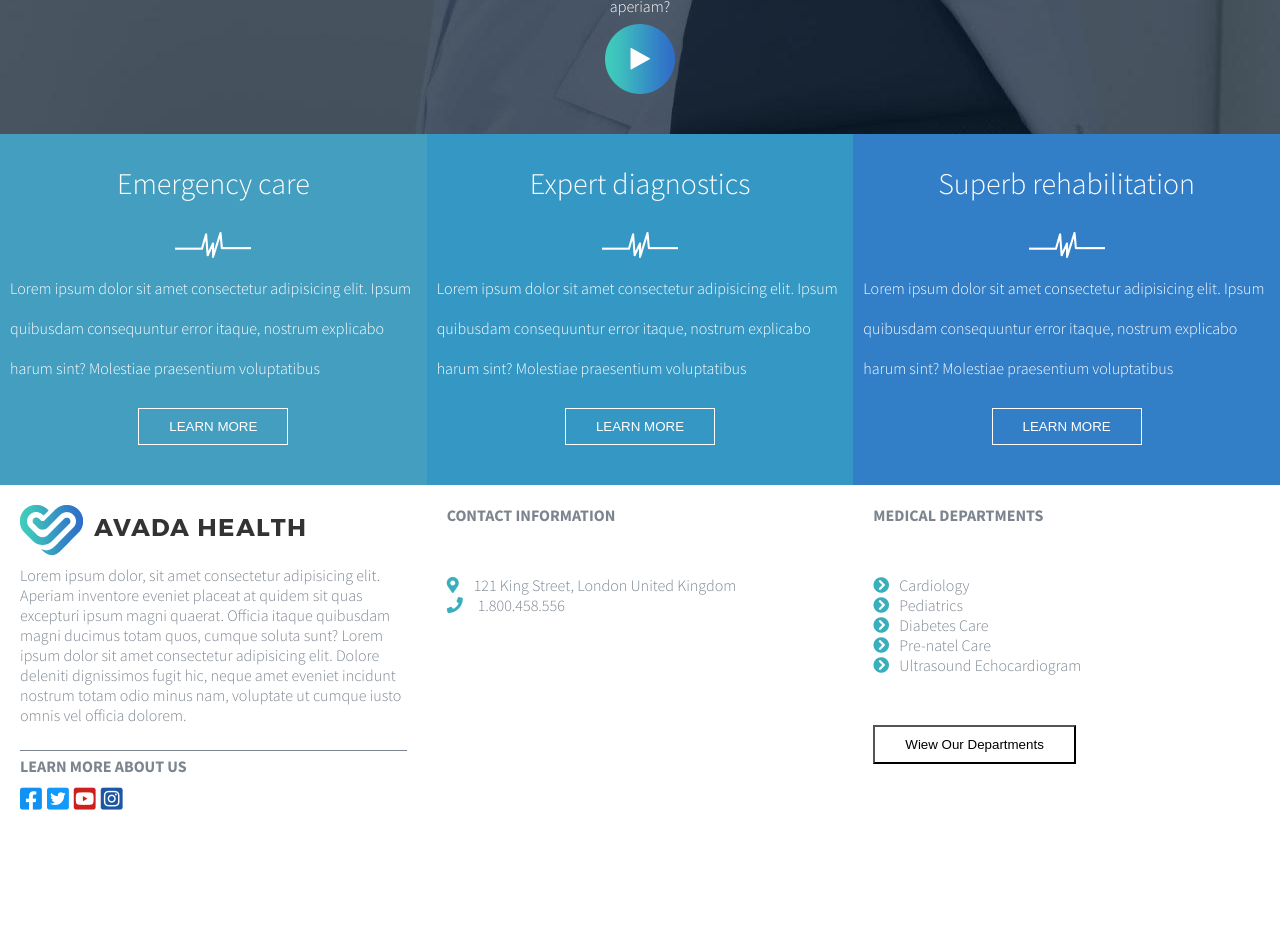
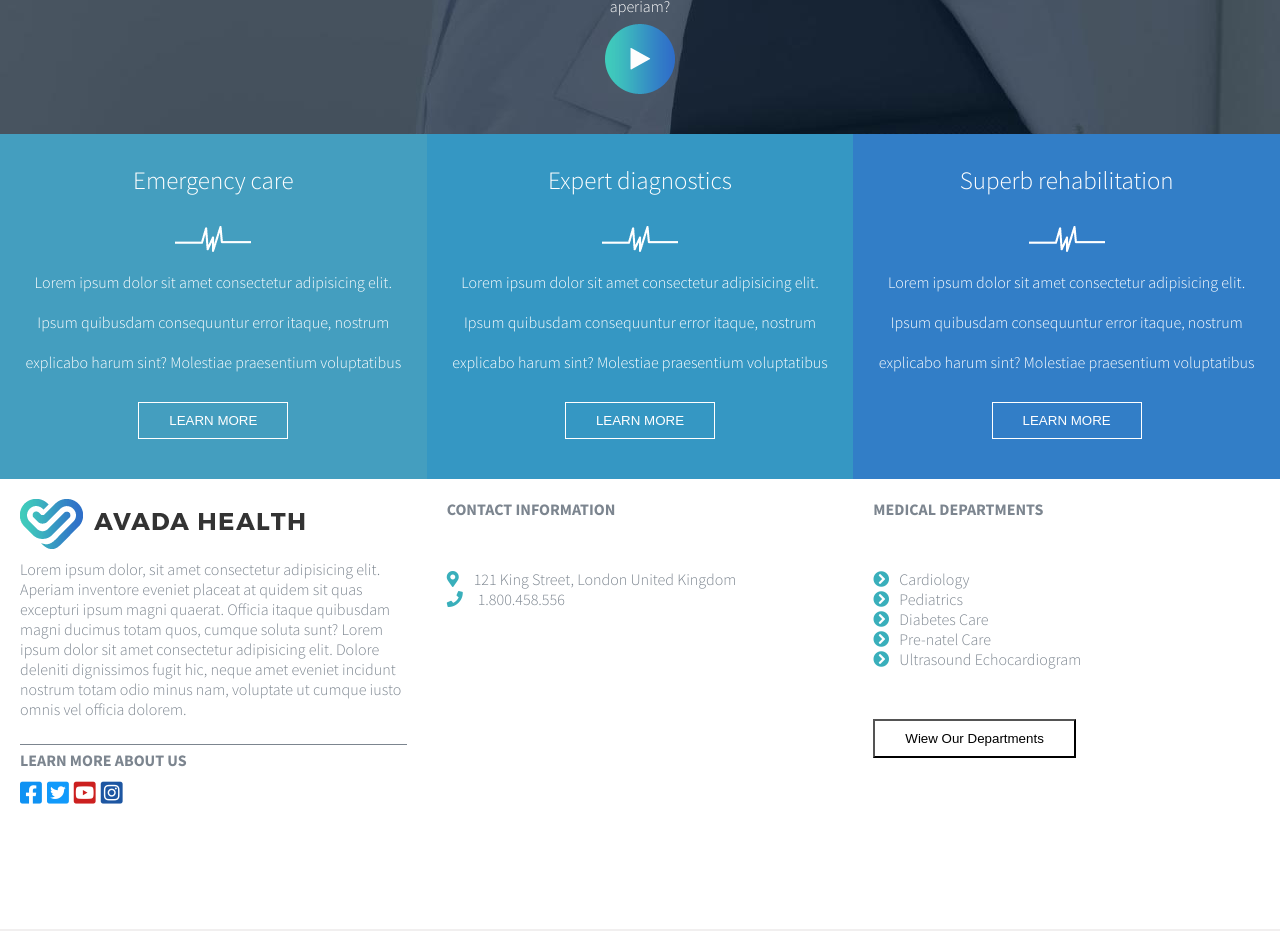
Before and after one commit to LucaHLR91/proj-html-vuejs, a Vue app: page / in a window 1280 px wide. Shown: the part 4980-5911 px from the top of the page. Built offline with nearby package versions, Linux system fonts and the light colour scheme.

Commit message:
facilities bottom scaffolding

```diff
--- a/src/components/Main.vue
+++ b/src/components/Main.vue
@@ -66,6 +66,7 @@
           <img src="../assets/img/play-icon.png" alt="play-icon">
         </div>
         <div class="facilities_excellences">
+          <!-- CICLO V-FOR PER CREARE LE CARTE DELLE ECCELLENZE -->
           <div v-for="(excellence, index) in excellences" :key="index" class="excellence" :class="excellence.background">
             <h4>{{excellence.title}}</h4>
             <img :src="require(`../${excellence.img}`)" alt="wave">
@@ -75,7 +76,12 @@
         </div>
       </div>
       <div class="facilities_bottom">
+        <div class="facilities_form wrapper">
 
+        </div>
+        <div class="facilities_partners">
+
+        </div>
       </div>
     </section>
   </main>
@@ -427,7 +433,7 @@ export default {
       width: calc(100% / 3);
 
       h4 {
-        font-size: 30px;
+        font-size: 25px;
         font-weight: 300;
         color: $primary_text_color;
         padding: 30px;
@@ -436,7 +442,8 @@ export default {
       p {
         color: $primary_text_color;
         line-height: 40px;
-        padding: 10px;
+        padding: 10px 15px;
+        text-align: center;
       }
 
       button {
```
